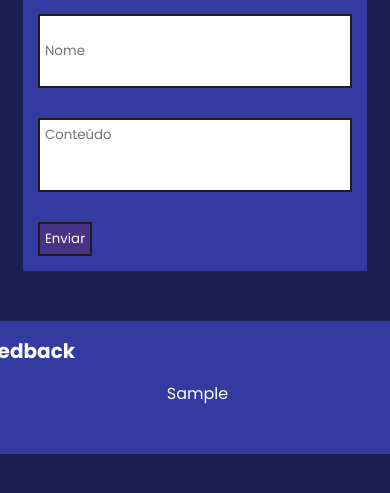
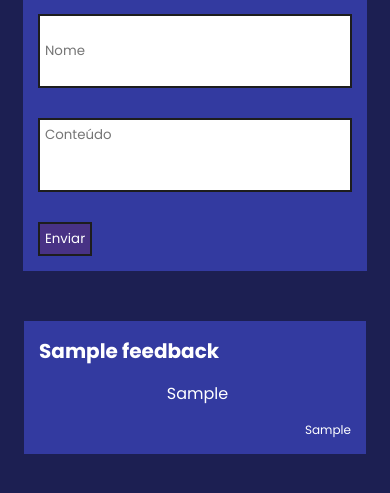
Before and after one commit to SLUK06/Portfolio, a PHP site: page /Pages/Feedback.php in a window 390 px wide; the page is wider, and only the part inside the window is pictured. Shown: the part 319-812 px from the top of that part. Run offline with PHP 8.4, Linux system fonts and the light colour scheme; tables that the repository leaves empty or names only in its code hold one stand-in row (values such as "Sample post").

Commit message:
ajuste no responsivo dos feedbacks

```diff
--- a/Styles/FormFeedback.css
+++ b/Styles/FormFeedback.css
@@ -44,7 +44,7 @@
 }
 
 /*
- *resultados feedbacks
+ *resultados card-feed
  */
 .feedbacks{
     min-width: 600px;
@@ -86,6 +86,8 @@
         justify-content: space-between;
     }
     .feedbacks{
-        min-width: none;
+        min-width: 100px;
+        width: 80%;
+        margin: 25px;
     }
 }
```
